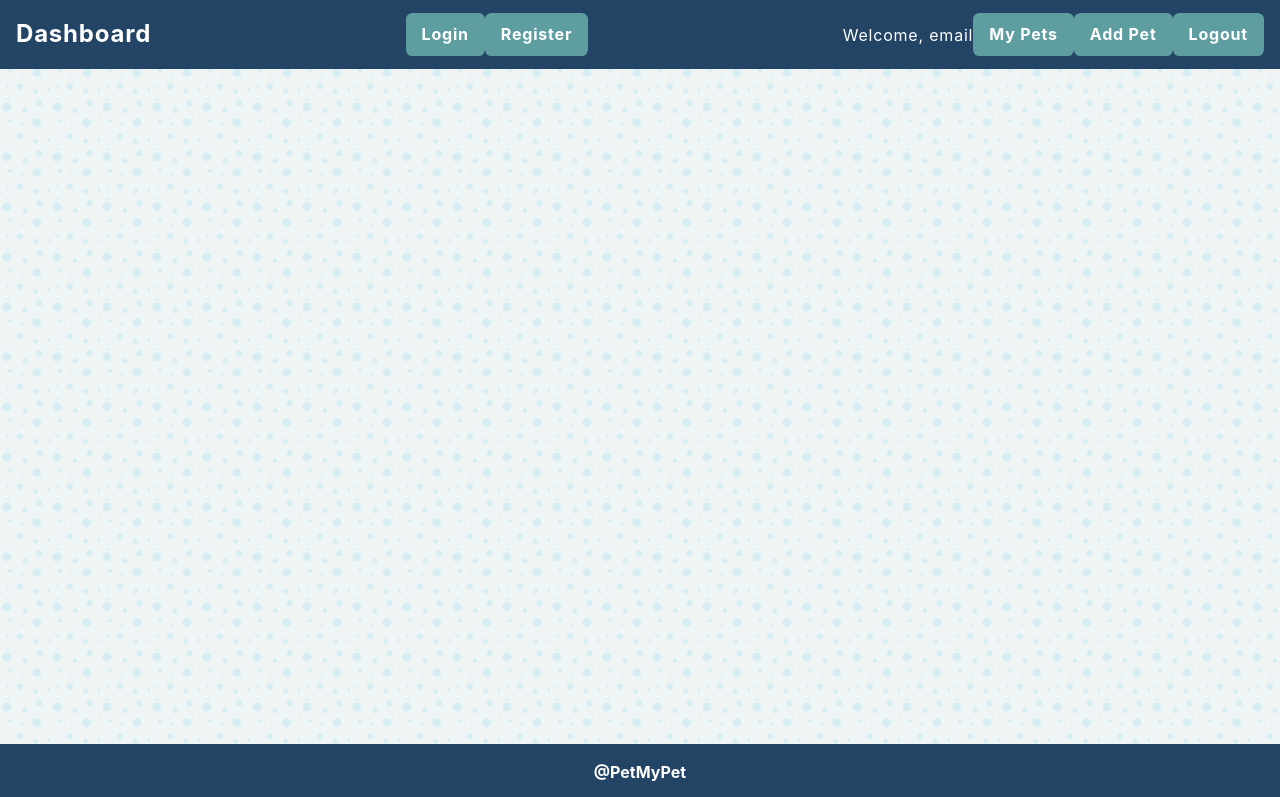
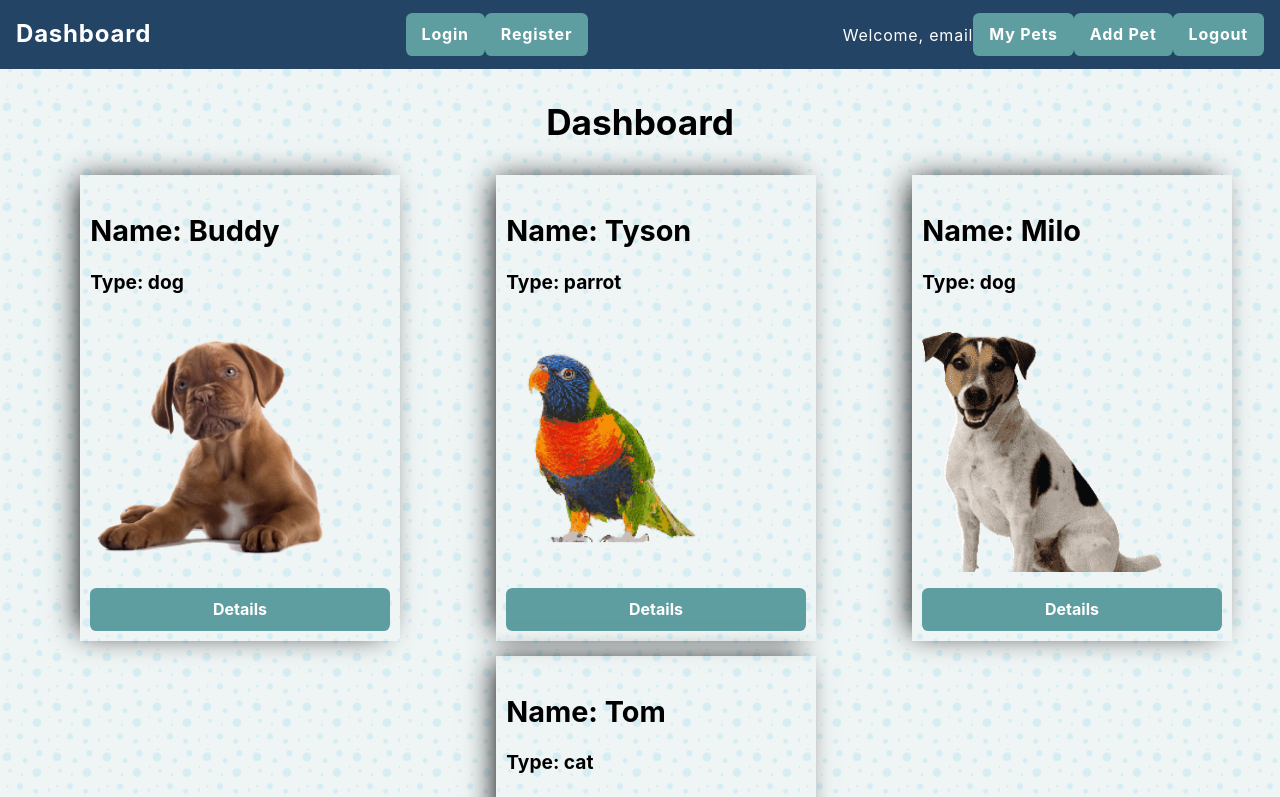
Before and after one commit to rozaliya02/PetMyPets, a React (Create React App) app: page / in a window 1280 px wide. Shown: the top 797 px of the page. Built offline with nearby package versions, Linux system fonts and the light colour scheme.

Commit message:
add router

```diff
--- a/package.json
+++ b/package.json
@@ -8,6 +8,7 @@
     "@testing-library/user-event": "^13.5.0",
     "react": "^18.2.0",
     "react-dom": "^18.2.0",
+    "react-router-dom": "^6.22.3",
     "react-scripts": "5.0.1",
     "web-vitals": "^2.1.4"
   },
--- a/src/App.js
+++ b/src/App.js
@@ -1,4 +1,4 @@
-import "./App.css";
+import { Route, Routes } from "react-router-dom";
 import Header from "./components/Header/Header";
 import Footer from "./components/Footer/Footer";
 import CreatePage from "./components/CreatePage/CreatePage";
@@ -14,21 +14,17 @@ function App() {
     <div id="container">
       <Header />
       {/* <!-- Main Content --> */}
-      <main id="site-content"></main>
-
-      {/* <!-- Login Page ( Only for Guest users ) --> */}
-
-      {/* <!-- Register Page ( Only for Guest users ) --> */}
-
-      {/* <!-- Dashboard Page ( for Guests and Users ) --> */}
-
-      {/* <!-- Details Page ( for Guests and Users ) --> */}
-
-      {/* <!-- Create Page ( Only for logged-in users ) --> */}
-
-      {/* <!-- Edit Page ( Only for the creator )--> */}
-
-      {/* <!-- My Pets Page ( Only for logged-in users ) --> */}
+      <main id="site-content">
+        <Routes>
+          <Route path="/" element={<Dashboard />} />
+          <Route path="/login" element={<LoginPage />} />
+          <Route path="/register" element={<RegisterPage />} />
+          <Route path="/create-page" element={<CreatePage />} />
+          <Route path="/edit-page" element={<EditPage />} />
+          <Route path="/my-pets" element={<MyPetsPage />} />
+          <Route path="/details" element={<DetailsPage />} />
+        </Routes>
+      </main>
 
       <Footer />
     </div>
--- a/src/index.js
+++ b/src/index.js
@@ -1,13 +1,16 @@
-import React from 'react';
-import ReactDOM from 'react-dom/client';
-import './index.css';
-import App from './App';
-import reportWebVitals from './reportWebVitals';
+import React from "react";
+import ReactDOM from "react-dom/client";
+import "./index.css";
+import App from "./App";
+import reportWebVitals from "./reportWebVitals";
+import { BrowserRouter } from "react-router-dom";
 
-const root = ReactDOM.createRoot(document.getElementById('root'));
+const root = ReactDOM.createRoot(document.getElementById("root"));
 root.render(
   <React.StrictMode>
-    <App />
+    <BrowserRouter>
+      <App />
+    </BrowserRouter>
   </React.StrictMode>
 );
 
```
Also changed, not shown: 1 other file (tests, documents, lock files or other folders).
